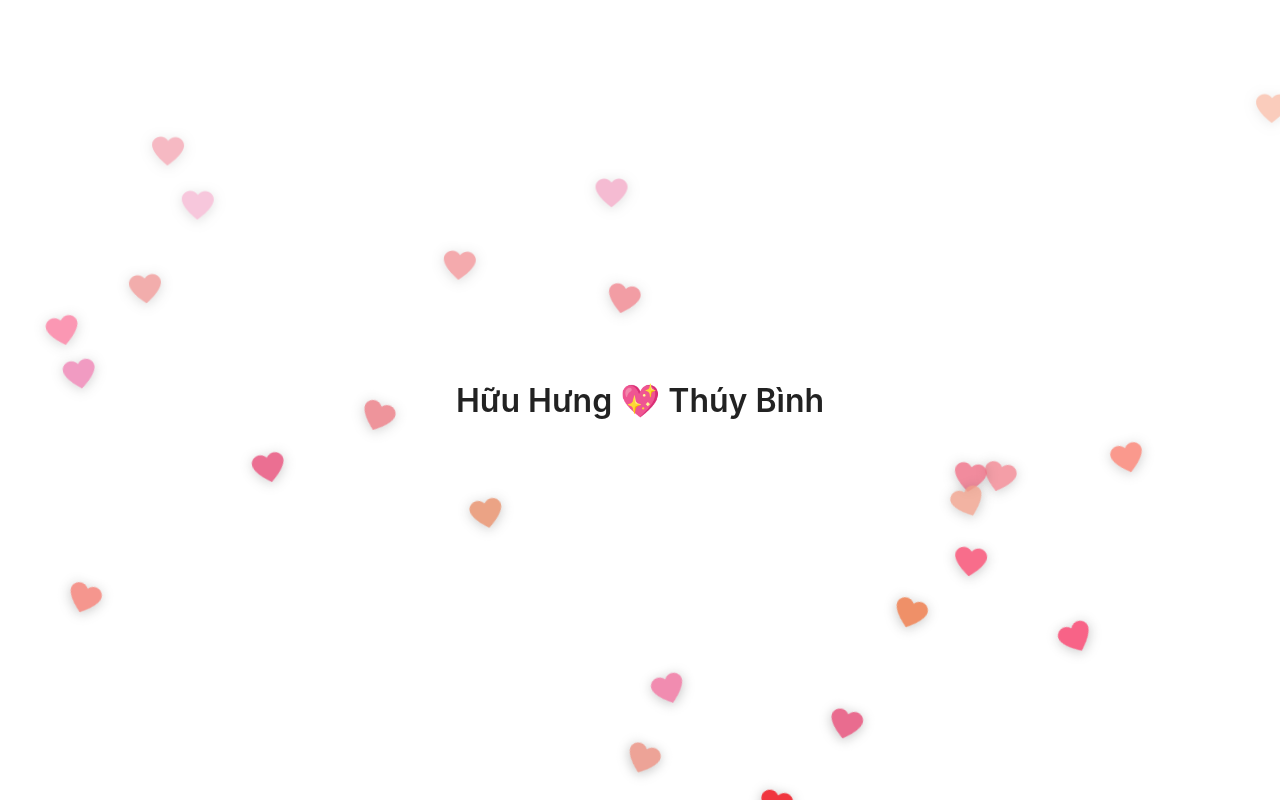
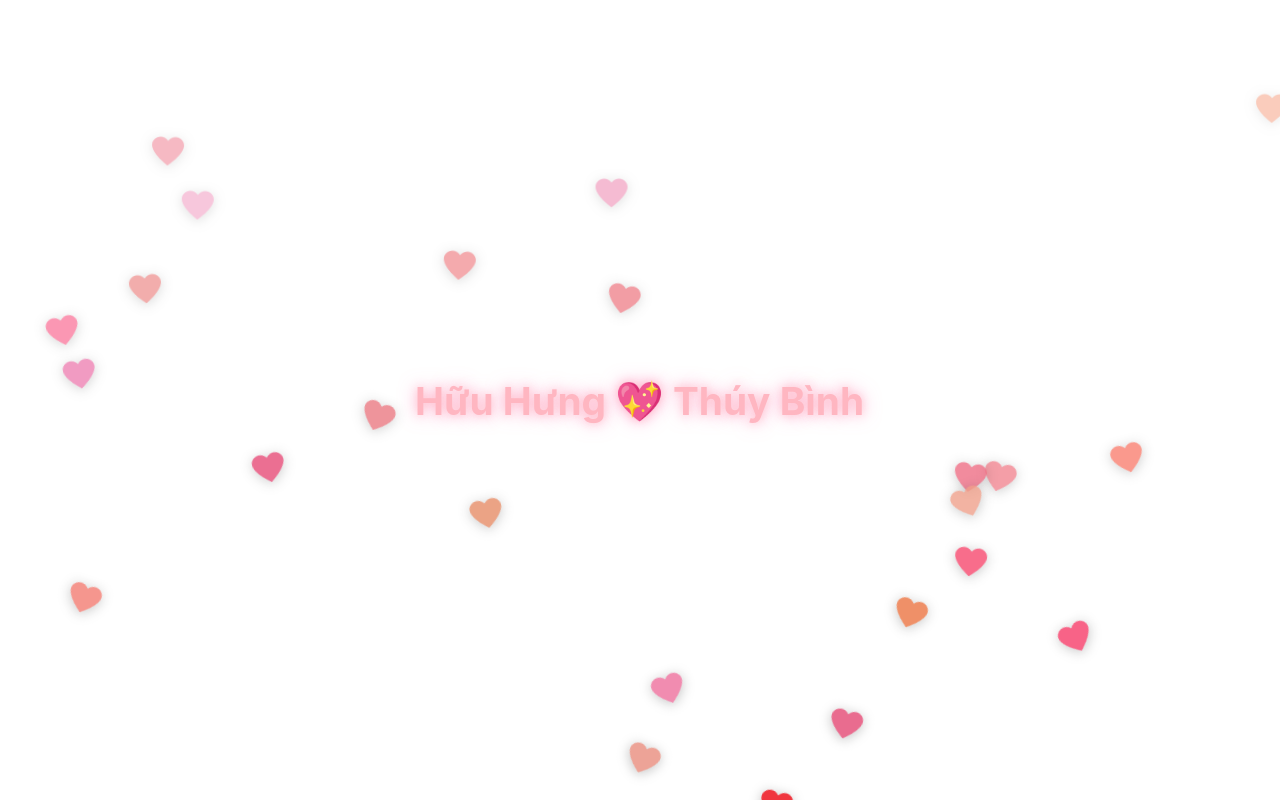
Before and after one commit to HuuHungnguyenn/test, a plain HTML site: page index.html in a window 1280 px wide. Drawn offline with Linux system fonts and the light colour scheme.

Commit message:
Update index.html

```diff
--- a/index.html
+++ b/index.html
@@ -3,7 +3,7 @@
 <head>
   <meta charset="utf-8" />
   <meta name="viewport" content="width=device-width, initial-scale=1" />
-  <title>Simple love</title>
+  <title>Hearts Fly Effect — Pastel Text</title>
   <style>
     body{
       margin:0;
@@ -20,10 +20,35 @@
     .center-text{
       position: relative;
       z-index: 10;
-      font-size: 2rem;
-      font-weight: 600;
-      color: #222;
+      font-size: 2.5rem;
+      font-weight: 700;
       text-align: center;
+      color: #ffb6c1; /* pastel pink */
+      text-shadow: 0 0 8px rgba(255,182,193,0.6), 0 0 15px rgba(255,105,180,0.4);
+      animation: heartbeat 2s infinite ease-in-out, glow 3s infinite alternate;
+    }
+    @keyframes heartbeat {
+      0%, 100% { transform: scale(1); }
+      25% { transform: scale(1.05); }
+      50% { transform: scale(0.97); }
+      75% { transform: scale(1.03); }
+    }
+    @keyframes glow {
+      from { text-shadow: 0 0 8px rgba(255,182,193,0.6), 0 0 15px rgba(255,105,180,0.4); }
+      to { text-shadow: 0 0 12px rgba(255,182,193,0.9), 0 0 22px rgba(255,105,180,0.6); }
+    }
+    .sparkle{
+      position:absolute;
+      width:6px; height:6px;
+      background: radial-gradient(circle, #fff 0%, transparent 70%);
+      border-radius:50%;
+      animation: sparkleAnim 2s linear infinite;
+      opacity:0.8;
+    }
+    @keyframes sparkleAnim{
+      0%{transform:scale(0) translateY(0); opacity:0;}
+      50%{transform:scale(1) translateY(-20px); opacity:1;}
+      100%{transform:scale(0) translateY(-40px); opacity:0;}
     }
   </style>
 </head>
@@ -40,6 +65,7 @@
   <script>
     const stage = document.getElementById('stage');
     const tpl = document.getElementById('heartTpl');
+    const centerText = document.querySelector('.center-text');
 
     function rand(min, max){ return Math.random() * (max - min) + min; }
 
@@ -88,6 +114,18 @@
       requestAnimationFrame(loop);
     }
     requestAnimationFrame(loop);
+
+    // Sparkles around text
+    function createSparkle(){
+      const s = document.createElement('div');
+      s.className = 'sparkle';
+      const rect = centerText.getBoundingClientRect();
+      s.style.left = rect.left + rect.width/2 + rand(-60,60) + 'px';
+      s.style.top = rect.top + rect.height/2 + rand(-30,30) + 'px';
+      document.body.appendChild(s);
+      setTimeout(()=> s.remove(),2000);
+    }
+    setInterval(createSparkle, 400);
   </script>
 </body>
 </html>
```
